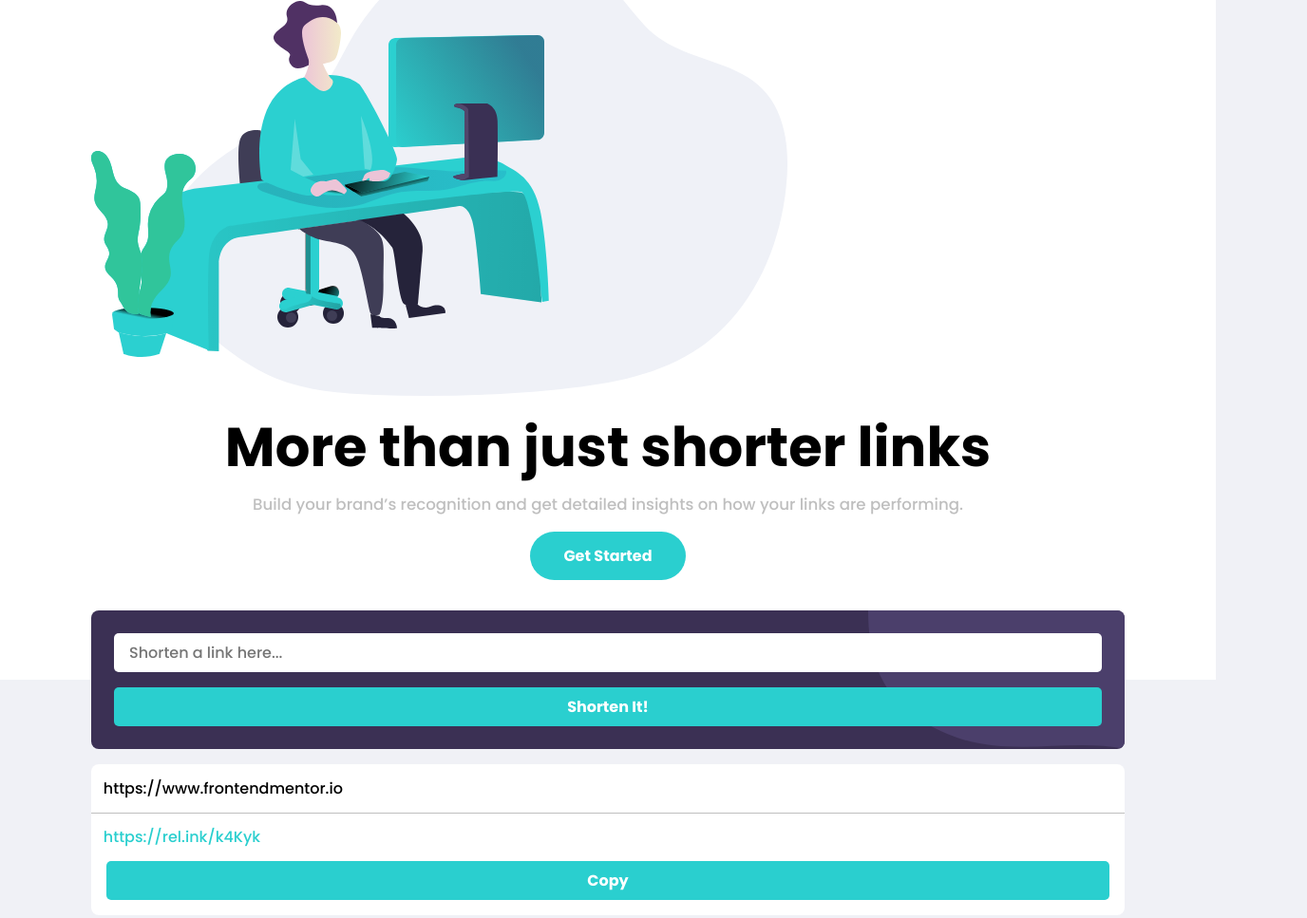
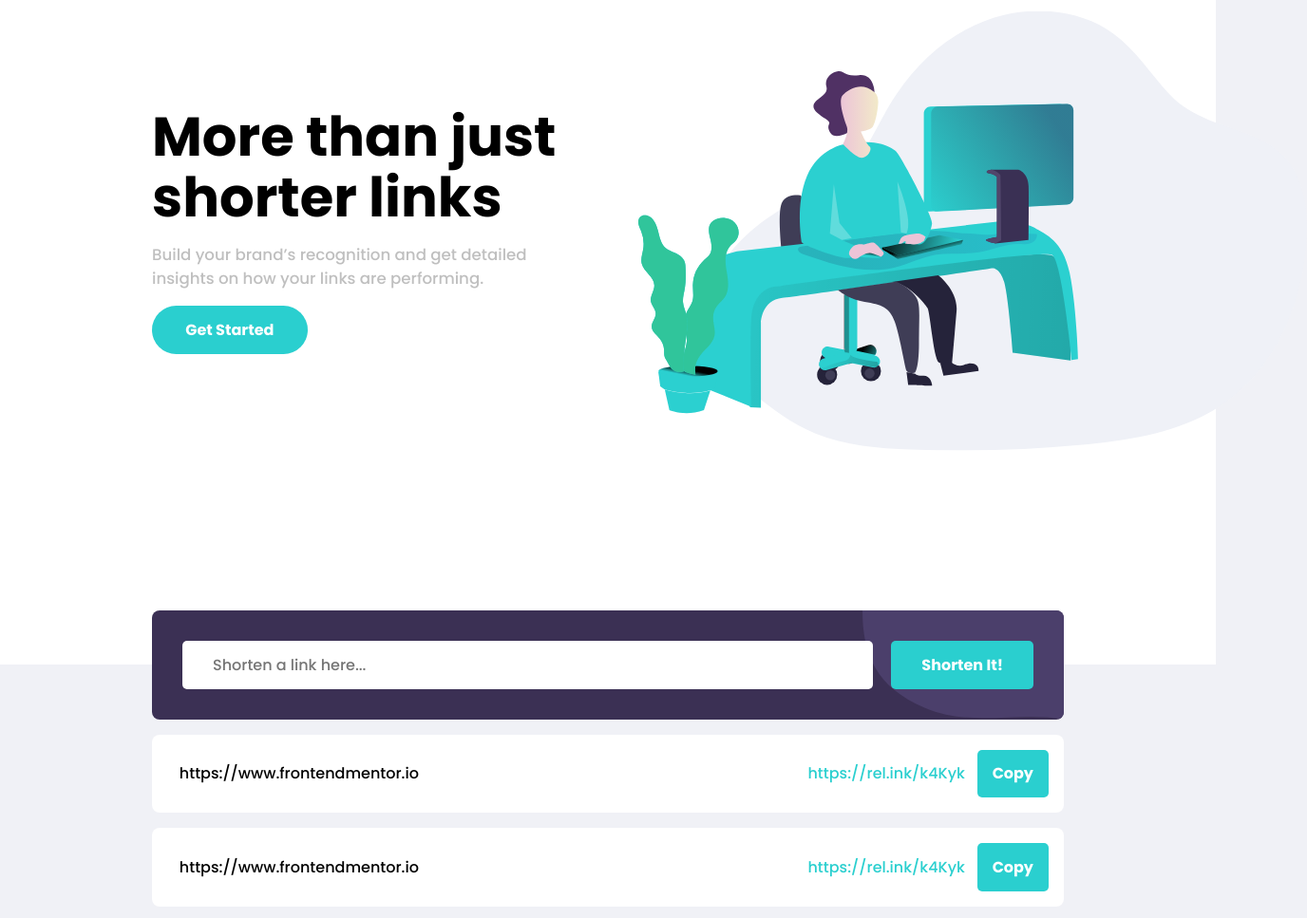
Before and after one commit to Kyle-Atienza/URL-Shorterner-API-Master, a plain HTML site: page index.html in a window 1280 px wide. Shown: the part 157-1124 px from the top of the page at 95% size, 1376 px wide, since content can reach past the window. Drawn offline with Linux system fonts and the light colour scheme.

Commit message:
Update Code

```diff
--- a/sass/_config.scss
+++ b/sass/_config.scss
@@ -84,6 +84,7 @@ button{
 
     width: max-content;
     border: none;
+    white-space: nowrap;
 }
 input, input::placeholder{
     font-family: 'Poppins', sans-serif;
--- a/sass/style.scss
+++ b/sass/style.scss
@@ -48,7 +48,7 @@ header{
             &>*{
                 padding: 1em;
                 font-family: 'Poppins', sans-serif;
-                font-weight: 700;
+                // font-weight: 700;
                 font-size: Max(.9rem, .5vw);
 
                 a{
@@ -99,8 +99,7 @@ main{
         margin-top: 6em;
 
         img{
-            min-width: 480px;
-        }
+            min-width: 480px;        }
     }
     .content{
         text-align: center;
@@ -132,20 +131,25 @@ main{
     form{
         display: flex;
         flex-direction: column;
-        gap: 1em;
-        position: relative;
-        padding: 1.5em;
+        // gap: 1em;
+        gap: Max(1em, 1.5vw);
+
+        // padding: 1.5em;
+        padding: Max(1.5em, 2.5vw);
         background: $secondary;
         border-radius: 8px;
         overflow: hidden;
+        // flex-wrap: wrap;
 
+        position: relative;
 
         button, input{
             width: 100%;
-            padding: .5em 1em;
+            padding: Max(.5em, 1vw) 2em;
             position: relative;
             z-index: 2;
             border-radius: 5px;
+            // flex: 1;
         }
         button{
             background: $primary;
@@ -180,7 +184,7 @@ main{
         gap: 1em;
     }
     .output{
-        // padding: 1em;
+        padding: 0 1em 1em;
         background: $white;
         border-radius: 8px;
         display: flex;
@@ -192,13 +196,25 @@ main{
         }
         .long-link{
             position: relative;
-            border-bottom: .5px solid $gray;
+
+            &::after{
+                content: "";
+                position: absolute;
+                width: calc(100% + 2em);
+                height: 1px;
+                bottom: 0;
+                left: 50%;
+                transform: translateX(-50%);
+                background: $gray;
+                // margin: 1em 0;
+
+            }
         }
         .short-link{
             color: $primary;
         }
         button{
-            margin: 0 1em 1em 1em;
+            // margin: 0 1em 1em 1em;
             padding: .5em 1em;
             width: auto;
             background: $primary;
@@ -362,6 +378,9 @@ footer{
 
 @media (min-width: 600px){
 
+    .container{
+        width: 75vw;
+    }
     header{
 
         nav{
@@ -386,4 +405,73 @@ footer{
         }
     }
 
+    main{
+
+
+        .container{
+            flex-direction: row;
+            align-items: center;
+            height: 100vh; //set min width
+            gap: 5vw;
+
+            &>*{
+                margin: 0;
+            }
+            .content{
+                flex: 1;
+                display: flex;
+                text-align: start;
+
+
+                button{
+                    margin: 0;
+                }
+            }
+            .image{
+                flex: 1;
+
+                img{
+                    position: absolute;
+                    transform: translateY(-50%);
+                    min-width: 55vw;
+                }
+            }
+        }
+    }
+
+    .link-input{
+
+        form{
+            flex-direction: row;
+
+            button{
+                width: max-content;
+            }
+        }
+    }
+
+    .link-output{
+
+        .output{
+            flex-direction: row;
+            padding: 1em;
+
+            &>*{
+                padding: 0;
+            }
+            .long-link{
+                margin-right: auto;
+
+                &::after{
+                    background: none;
+
+
+                }
+            }
+
+
+
+        }
+    }
+
 }
```
Also changed, not shown: index.html (+0 -1 lines), css/style.min.css.
